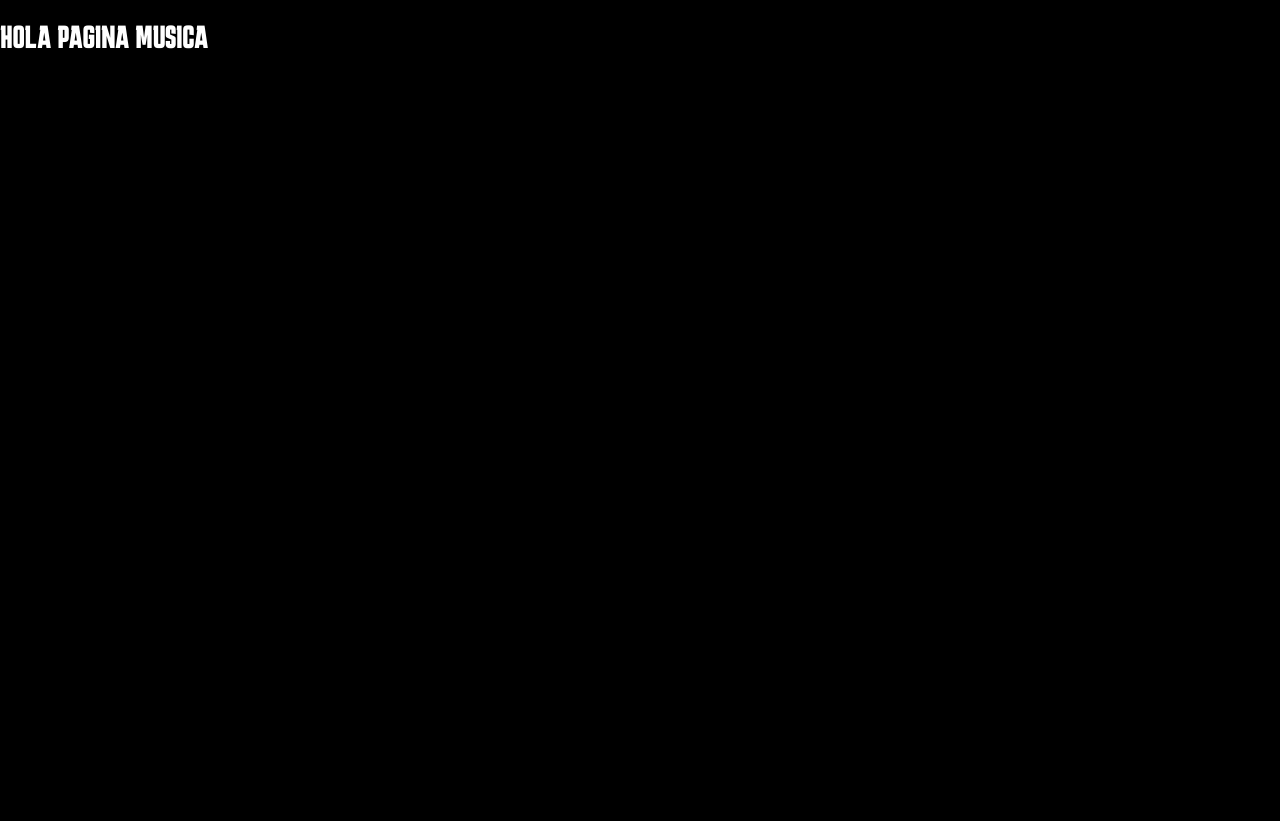
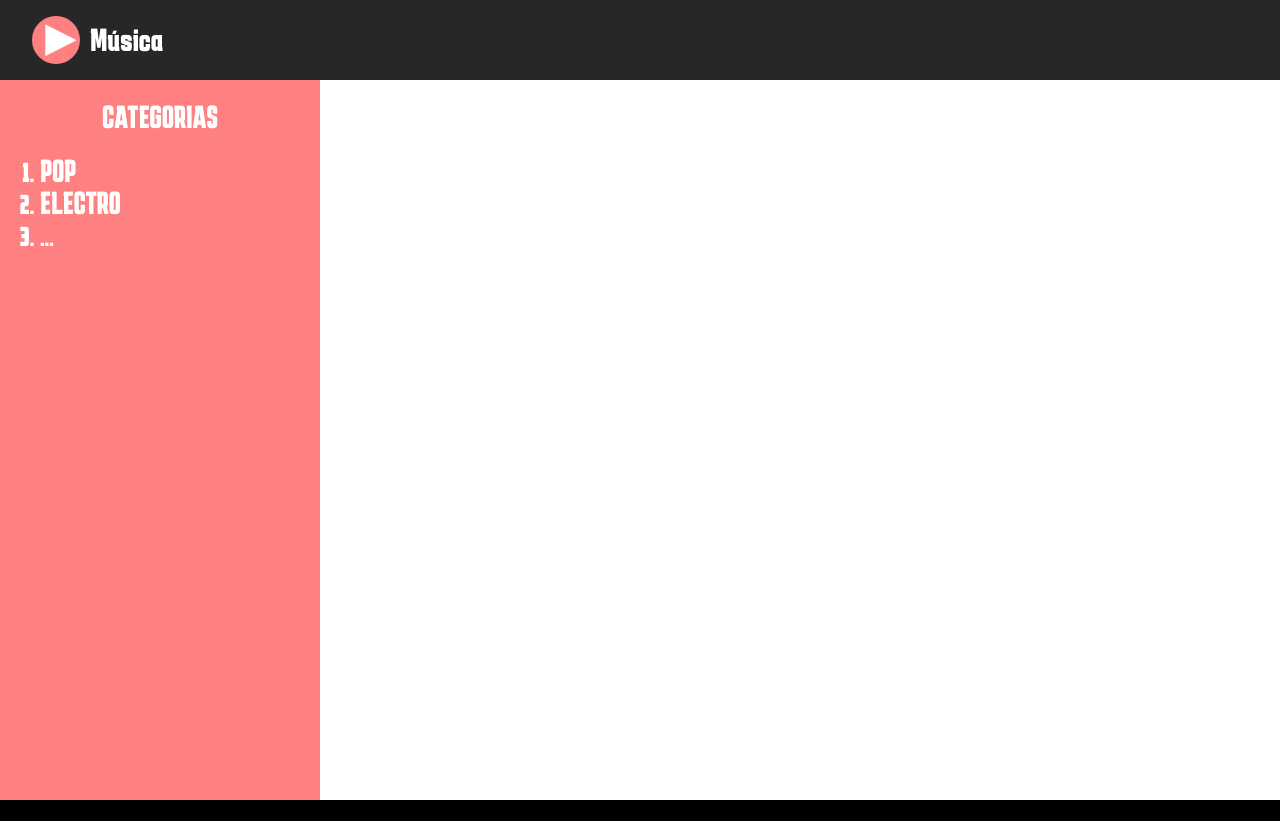
Before and after one commit to joseantoniorbieshna/2223-PI-EquipoB, a React (Vite) app in the folder frontend/react-web/: page /home in a window 1280 px wide. After the commit the page ends 800 px from the top, so only its background shows below. Built offline with nearby package versions, Linux system fonts and the light colour scheme.

Commit message:
Home style

```diff
--- /dev/null
+++ b/frontend/react-web/src/components/MusicContainer/MusicContainer.css
@@ -0,0 +1,33 @@
+@import "../comunStyle.css";
+
+main{
+    display: flex;
+    flex-grow: 1;
+  }
+
+  .categorias{
+    display: inline-block;
+    text-align: center;
+    background-color: var(--color-logo);
+    height: 100%;
+    width: 25%;
+  }
+  .categorias ol li{
+    text-align: left;
+    font-size: 2rem;
+  }
+  .music_container{
+    width: 70%;
+    background-color: white;
+  }
+
+
+  .music_container p{
+    margin: 0;
+  }
+
+
+  .music_container{
+    background-color: white;
+    flex-grow: 1;
+  }
--- /dev/null
+++ b/frontend/react-web/src/components/MusicContainer/MusicContainer.jsx
@@ -0,0 +1,19 @@
+import "./MusicContainer.css"
+
+export default function MusicContainer(){
+    return(
+        <main>
+        <div className="categorias">
+            <h1>CATEGORIAS</h1>
+            <ol>
+                <li>POP</li>
+                <li>ELECTRO</li>
+                <li>...</li>
+            </ol>
+        </div>
+        <div className="music_container">
+            aaaa
+        </div>
+    </main>
+    )
+}
--- a/frontend/react-web/src/main.jsx
+++ b/frontend/react-web/src/main.jsx
@@ -1,7 +1,6 @@
 import React from 'react'
 import ReactDOM from 'react-dom/client'
 import {createBrowserRouter,RouterProvider} from "react-router-dom";
-import App from './App.jsx'
 import Landing from './routes/Landing.jsx';
 import Home from './routes/Home.jsx';
 
--- /dev/null
+++ b/frontend/react-web/src/routes/Home.css
@@ -0,0 +1,8 @@
+  html,body,#root{
+    margin: 0;
+    height: 100%;
+  }
+  #root{
+    display: flex;
+    flex-direction: column;
+  }
--- a/frontend/react-web/src/routes/Home.jsx
+++ b/frontend/react-web/src/routes/Home.jsx
@@ -1,9 +1,13 @@
+import Header from "../components/Header/Header";
+import MusicContainer from "../components/MusicContainer/MusicContainer";
+import "./Home.css"
 
 export default function Home() {
 
   return (
     <>
-    <h1>HOLA PAGINA MUSICA</h1>
+    <Header/>
+    <MusicContainer/>
     </>
   )
 }
```
Also changed, not shown: frontend/react-web/src/App.jsx (deleted, +0 -9 lines).
